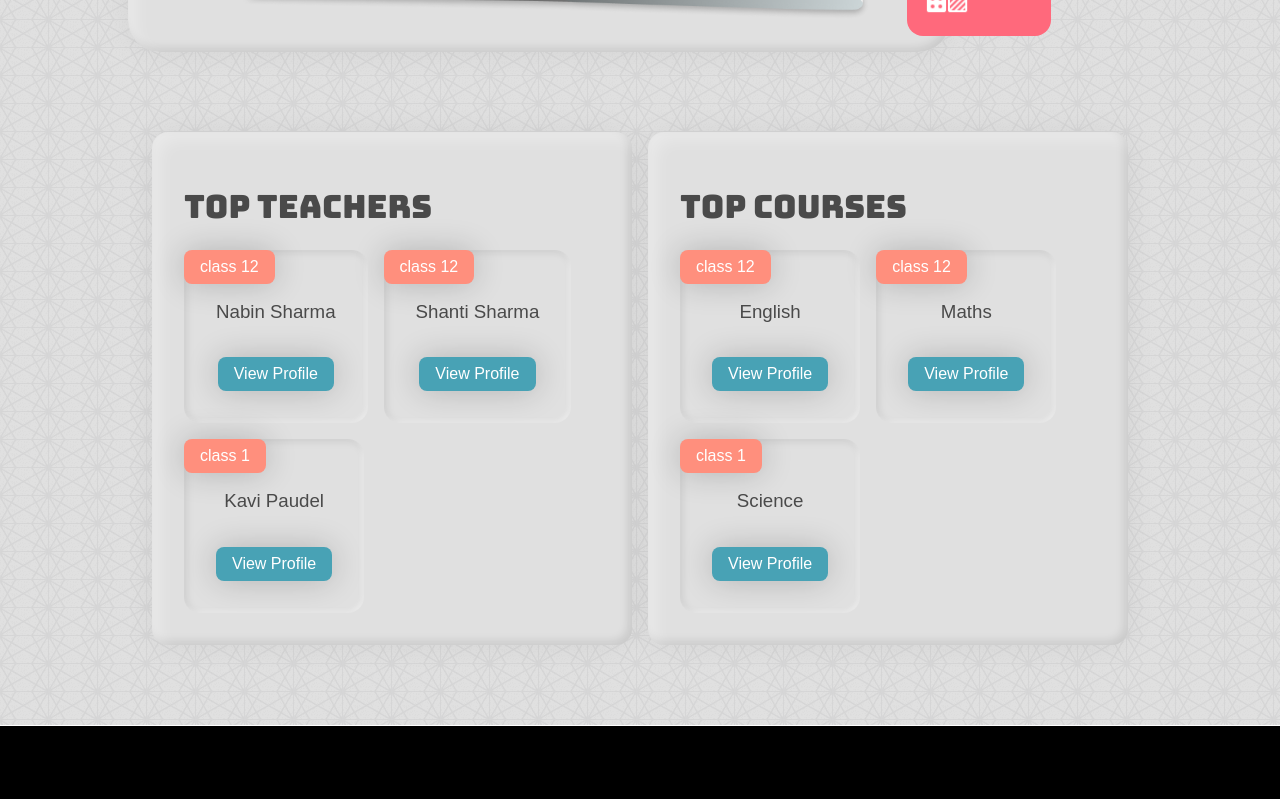
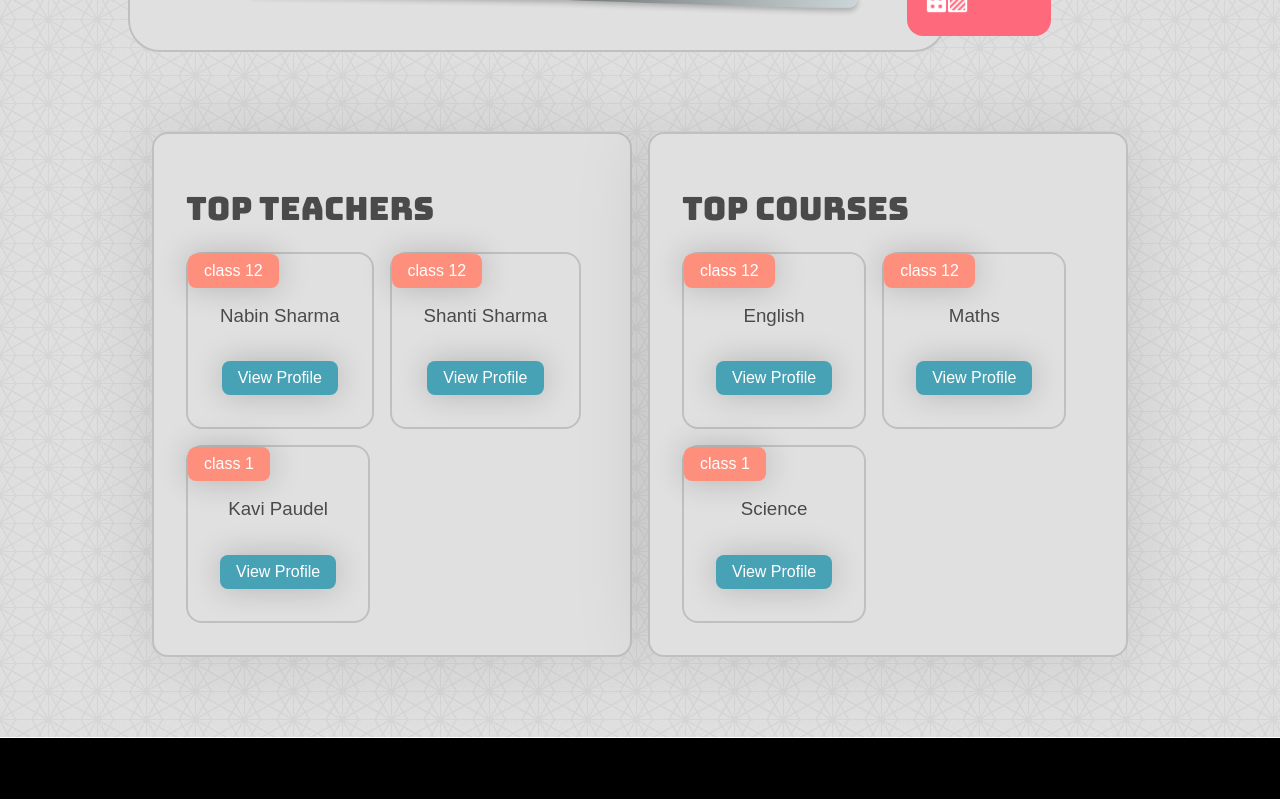
Before and after one commit to adrsha/workRepo, a Next.js app: page / in a window 1280 px wide. Shown: the part 540-1339 px from the top of the page. Built offline with nearby package versions, Linux system fonts and the light colour scheme; no server answers; a web font is replaced by a local one.

Commit message:
[Done] Stuff Sir request +1

```diff
--- a/src/app/global.css
+++ b/src/app/global.css
@@ -49,11 +49,13 @@ h1, h2, h3, h4, h5, h6 {
 }
 
 .slabs{
-    box-shadow: inset 8px 8px 16px rgba(255,255,255,0.3),inset -4px -4px 8px 0px rgba(0, 0, 0, 0.1), 0px 0px 2rem 0px rgba(0, 0, 0, 0.05);
+    /* box-shadow: inset 8px 8px 16px rgba(255,255,255,0.3),inset -4px -4px 8px 0px rgba(0, 0, 0, 0.1), 0px 0px 2rem 0px rgba(0, 0, 0, 0.05); */
+    border: 2px solid var(--offWhite);
 }
 .slices{
-    box-shadow: inset 2px 2px 8px 0px rgba(0, 0, 0, 0.1), inset -2px -2px 4px rgba(255,255,255,0.5);
+    /* box-shadow: inset 2px 2px 8px 0px rgba(0, 0, 0, 0.1), inset -2px -2px 4px rgba(255,255,255,0.5); */
     transition: all 0.2s ease-in-out;
+    border: 2px solid var(--offWhite);
 }
 .slices.hoverable:hover{
     box-shadow: inset -2px -2px 8px 0px rgba(0, 0, 0, 0.1), inset 2px 2px 4px rgba(255,255,255,0.5);
```
